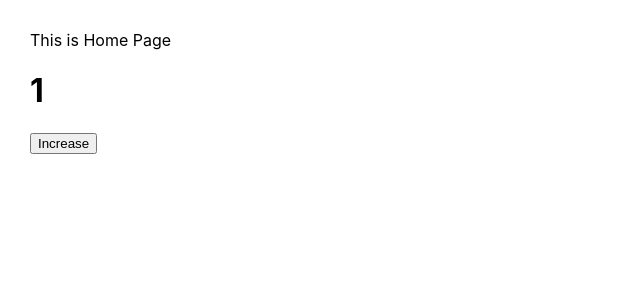
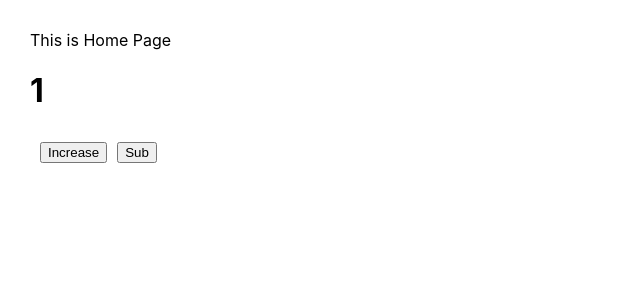
Before and after one commit to nguyenminhchienit/Hook-React, a React (Create React App) app: page / in a window 1280 px wide. Shown: the top 300 px of the page, without its empty margins (0-640 px from the left). Built offline with nearby package versions, Linux system fonts and the light colour scheme.

Commit message:
update useState

```diff
--- a/src/useState/index.js
+++ b/src/useState/index.js
@@ -8,10 +8,15 @@ function Main() {
         setCount(prev => prev + 1)
     }
 
+    const handleSub = () => {
+        setCount(prev => prev - 1)
+    }
+
     return (
         <div>
             <h1>{count}</h1>
-            <button onClick={handleIncrease}>Increase</button>
+            <button onClick={handleIncrease} style={{margin: "10px"}}>Increase</button>
+            <button onClick={handleSub}>Sub</button>
         </div>
      );
 }
```
